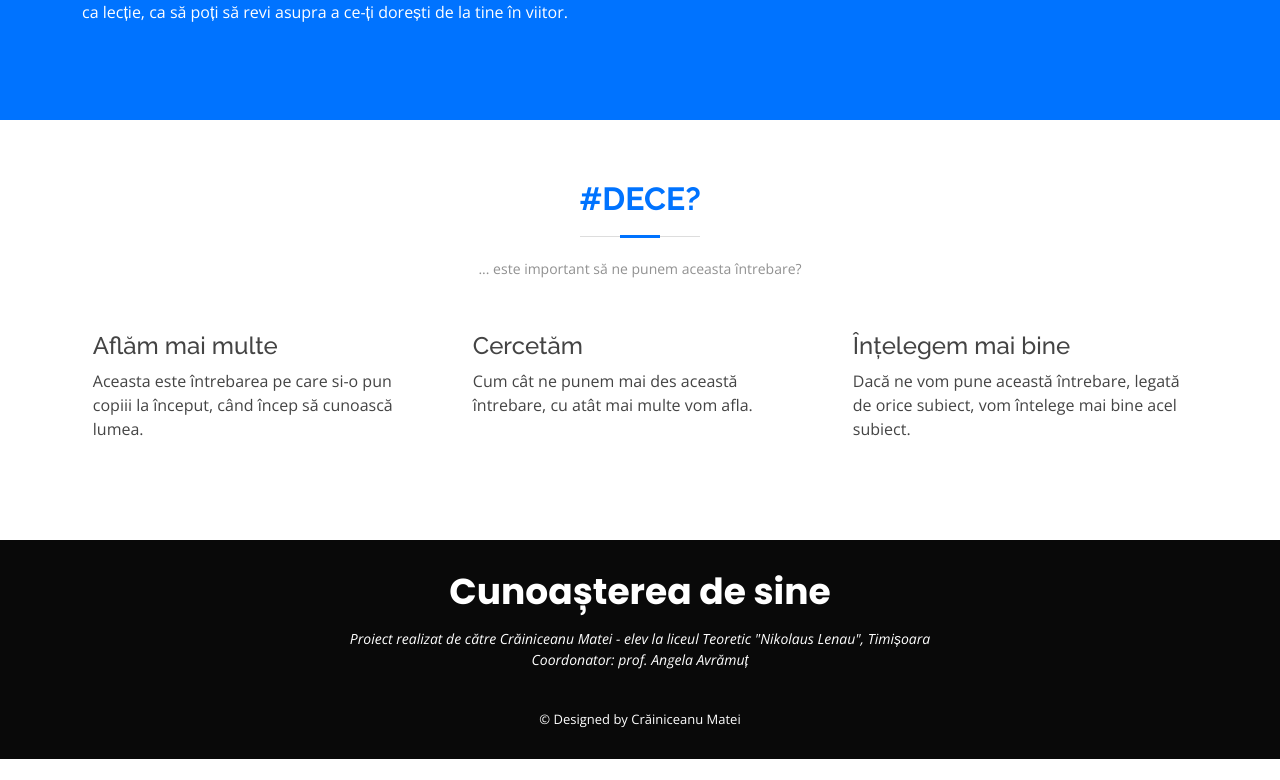
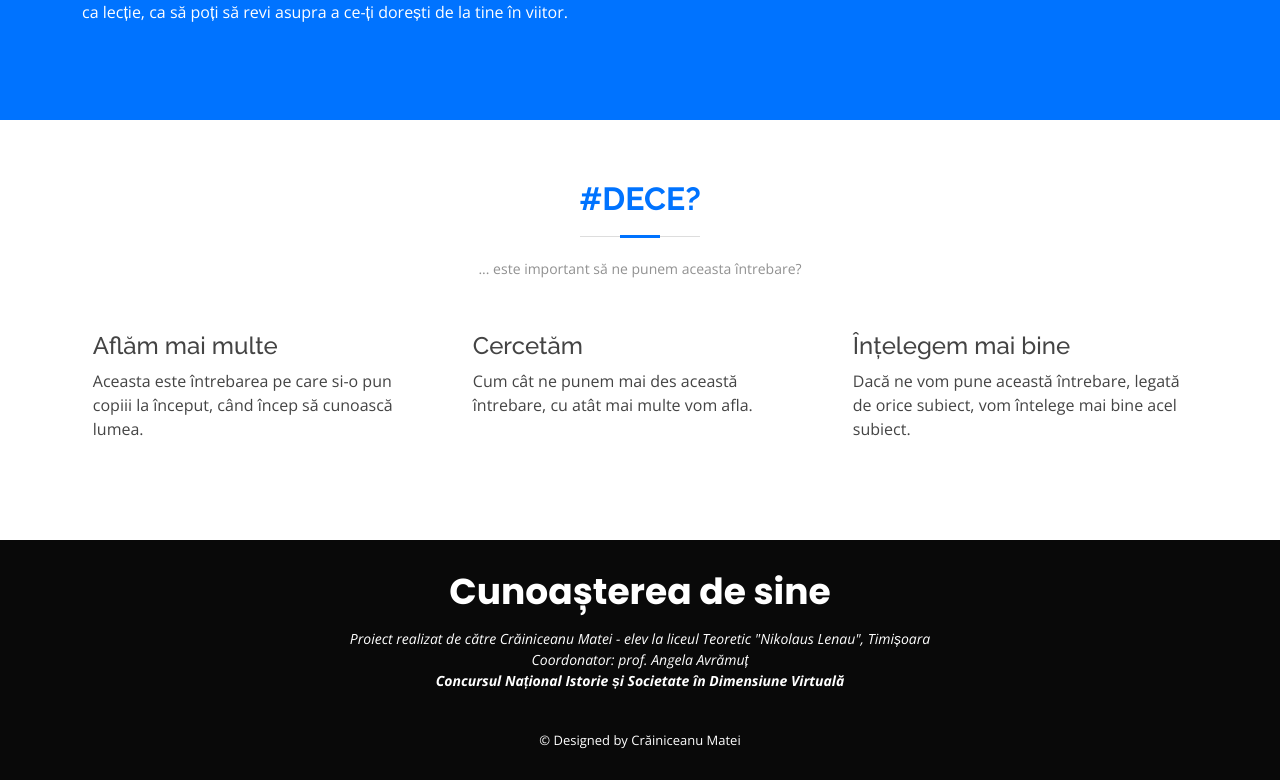
Before and after one commit to mateicrainiceanu/cunoasterea-de-sine, a React (Create React App) app: page / in a window 1280 px wide. Shown: the part 2987-3767 px from the top of the page. Before the commit the page ends 3746 px from the top, so only its background shows below. Built offline with nearby package versions, Linux system fonts and the light colour scheme.

Commit message:
Updated Footer

```diff
--- a/src/NavFooter.tsx
+++ b/src/NavFooter.tsx
@@ -94,6 +94,8 @@ function Footer() {
 						Proiect realizat de către Crăiniceanu Matei - elev la liceul Teoretic "Nikolaus Lenau", Timișoara
 						<br />
 						Coordonator: prof. Angela Avrămuț
+						<br />
+						<b>Concursul Național Istorie și Societate în Dimensiune Virtuală</b>
 					</p>
 					<div className="credits">© Designed by Crăiniceanu Matei</div>
 				</div>
```
